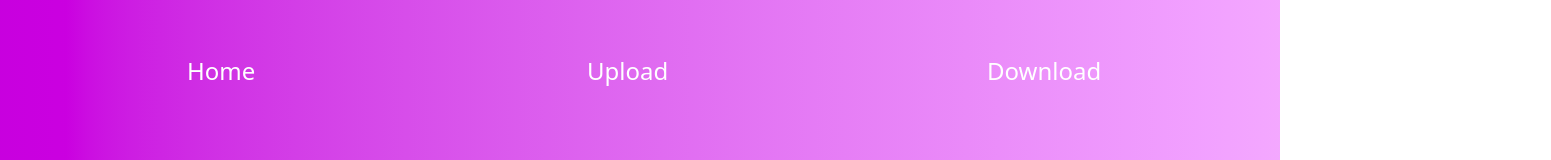
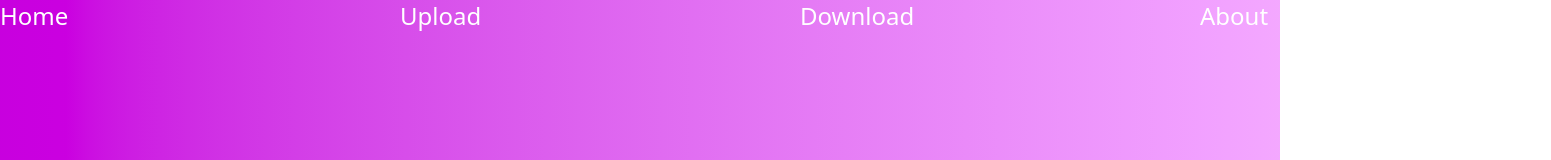
Before and after one commit to arkochan/mini-files, a plain HTML site: page pages/index.html in a window 1280 px wide. Shown: the top 160 px of the page, 1551 px wide, since content can reach past the window. Drawn offline with Linux system fonts and the light colour scheme; grey boxes are pictures that could not be loaded.

Commit message:
FIX lander div layout

```diff
--- a/pages/index.html
+++ b/pages/index.html
@@ -8,17 +8,13 @@
 
 <body>
   <div class="w-full h-fit relative bg-white ">
-    <div class="w-full h-[760px] bg-gradient-to-r from-fuchsia-600 to-fuchsia-300"></div>
-    <div
-      class="w-[1374px] p-2.5 left-[177px] top-[45px] absolute inline-flex flex-col justify-start items-start gap-2.5">
-      <div class="self-stretch flex flex-col justify-start items-center gap-32">
-        <div class="w-[1354px] h-7 relative">
-          <div class="inline-flex justify-start items-center gap-60">
-            <div class="w-40 relative justify-start text-white text-2xl font-medium ">Home</div>
-            <div class="w-40 relative justify-start text-white text-2xl font-medium ">Upload</div>
-            <div class="w-40 relative justify-start text-white text-2xl font-medium ">Download</div>
-            <div class="w-40 relative justify-start text-white text-2xl font-medium ">About</div>
-          </div>
+    <div class="w-full h-[760px] abosolute left-0 top-0 -z-100 bg-gradient-to-r from-fuchsia-600 to-fuchsia-300">
+      <div class="mx-auto self-stretch flex flex-col justify-start items-center pt-8 mt-10 gap-32">
+        <div class="mx-auto inline-flex justify-center items-center gap-60">
+          <div class="w-40  text-white text-2xl font-medium ">Home</div>
+          <div class="w-40  text-white text-2xl font-medium ">Upload</div>
+          <div class="w-40  text-white text-2xl font-medium ">Download</div>
+          <div class="w-40  text-white text-2xl font-medium ">About</div>
         </div>
         <div class="inline-flex justify-start items-center gap-64">
           <div class="w-96 inline-flex flex-col justify-start items-center gap-10">
```
